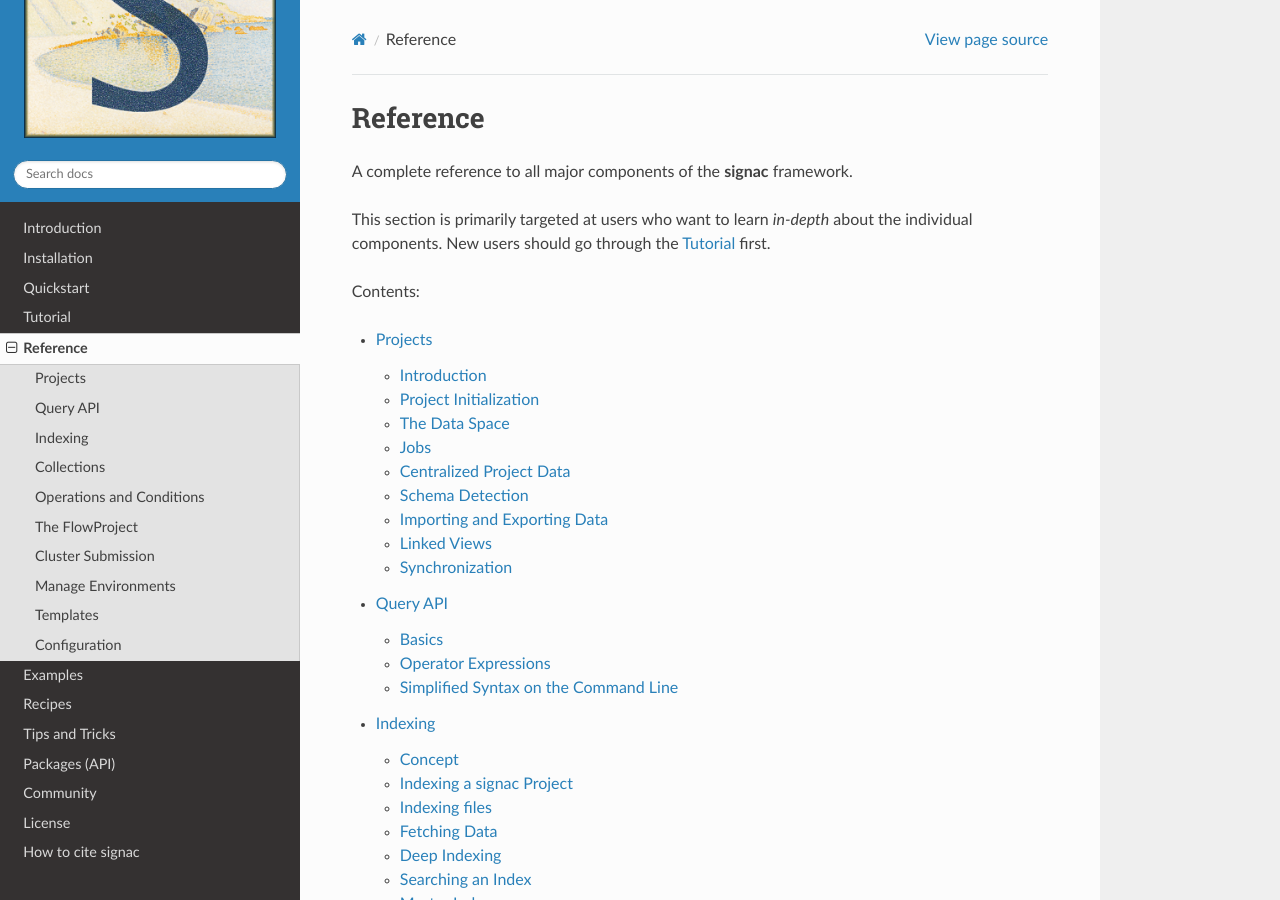
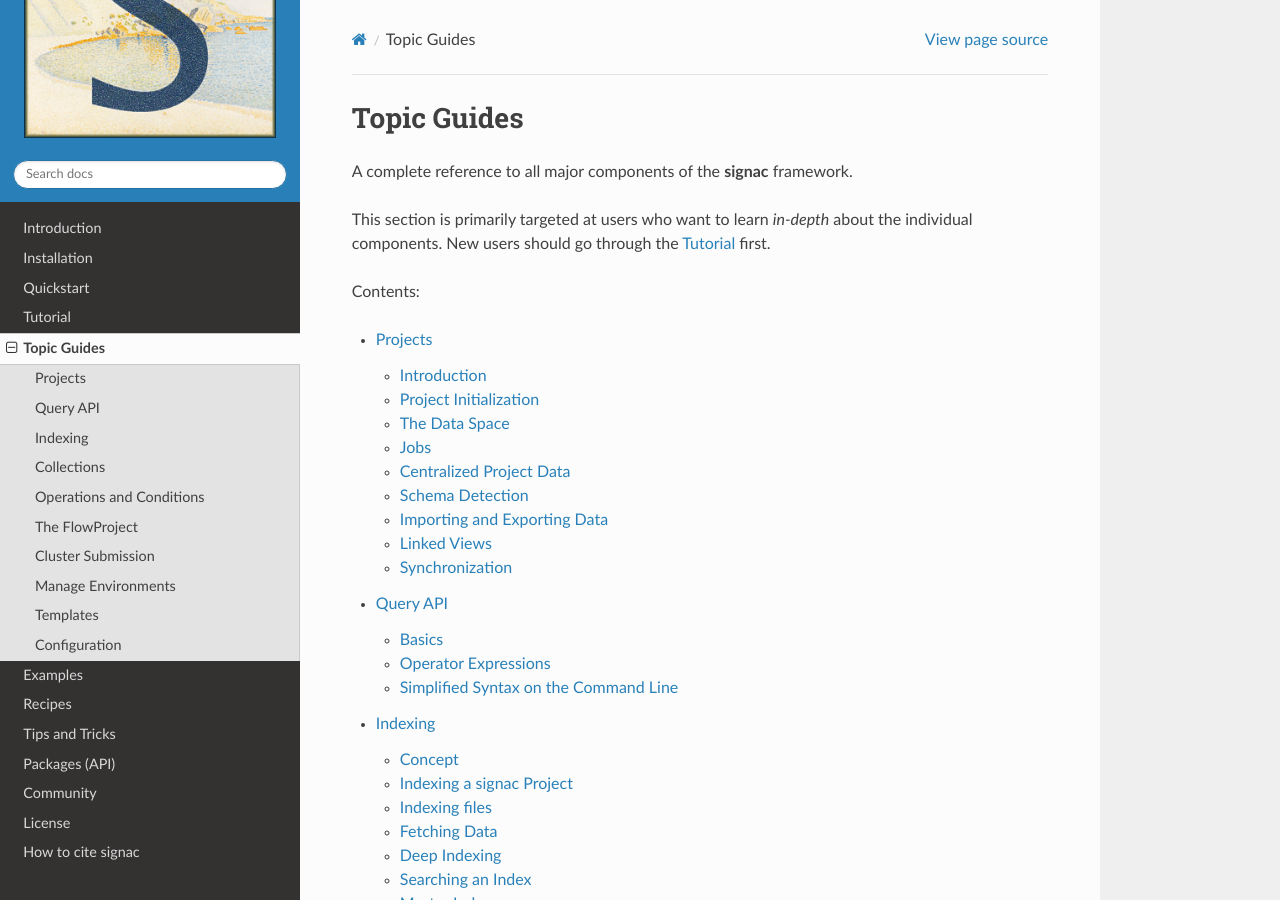
Before and after one commit to glotzerlab/signac-docs, a Sphinx documentation site: the page built from docs/source/reference.rst, in a window 1280 px wide and 900 px high. Built offline with Sphinx 7.4.7 and the Read the Docs theme 2.0.0, drawn with Linux system fonts in a browser that asks for light colours.

Commit message:
Rename "Reference" section to "Topic Guides".

```diff
--- a/docs/source/reference.rst
+++ b/docs/source/reference.rst
@@ -1,7 +1,7 @@
 .. _reference:
 
-Reference
-=========
+Topic Guides
+============
 
 A complete reference to all major components of the **signac** framework.
 
```
